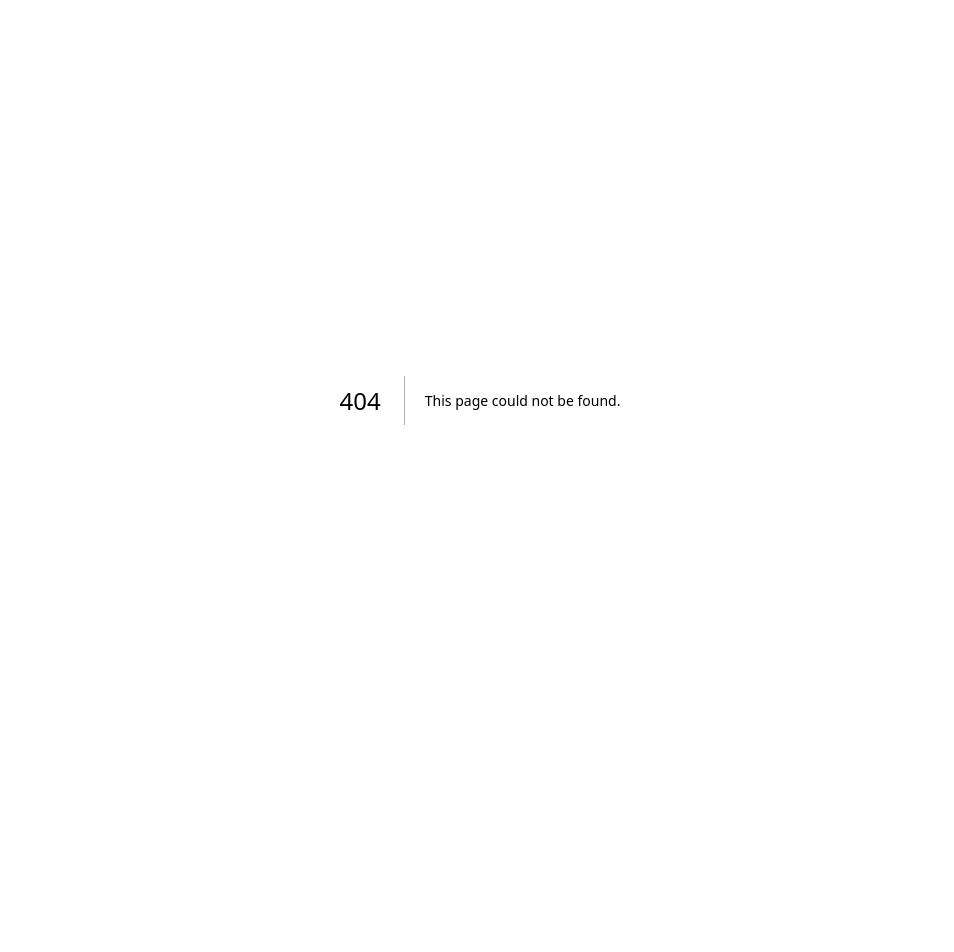
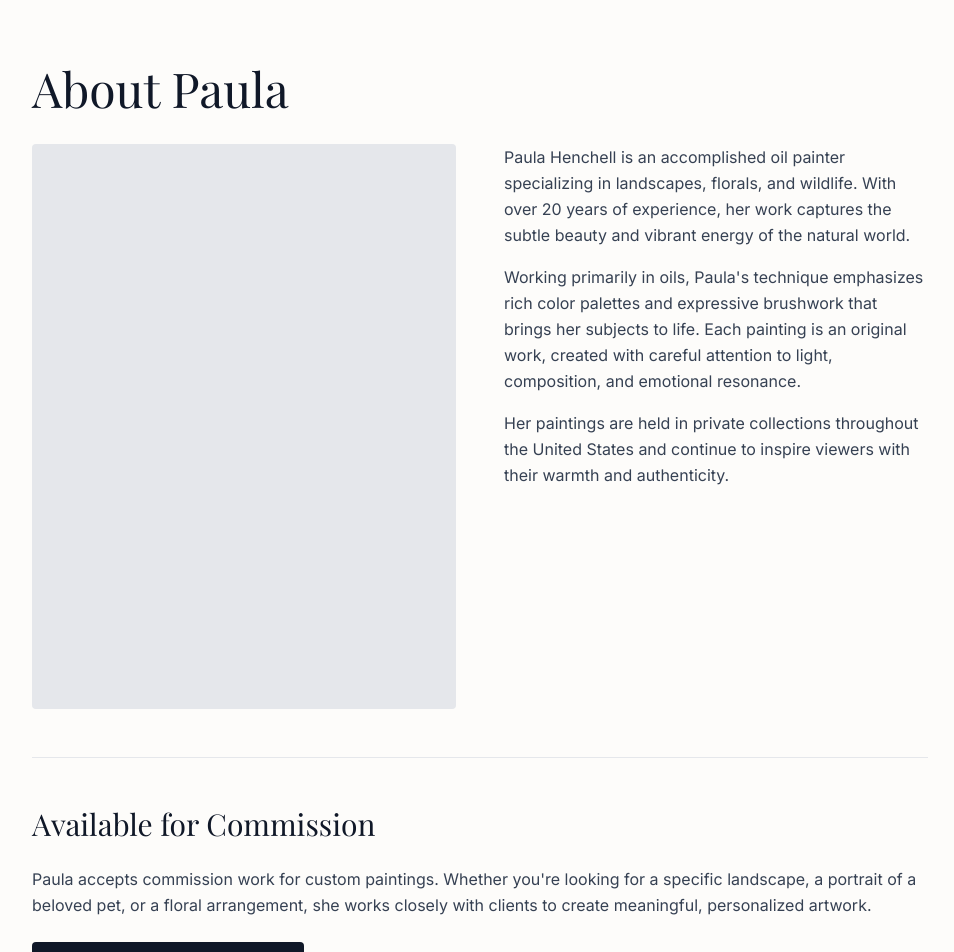
Before and after one commit to ChrisStewart77/paula-henchell-art, a Next.js app: page /about in a window 1280 px wide. Before the commit this address had no page. Shown: the top 952 px of the page, without its empty margins (160-1114 px from the left). Before the commit the page ends 800 px from the top, so only its background shows below. Built offline with nearby package versions, Linux system fonts and the light colour scheme; a web font is replaced by a local one.

Commit message:
Add about page

```diff
--- /dev/null
+++ b/app/about/page.tsx
@@ -0,0 +1,52 @@
+export default function AboutPage() {
+  return (
+    <main className="min-h-screen bg-[#fdfcfa]">
+      <div className="container mx-auto px-6 py-16">
+        <div className="max-w-4xl mx-auto">
+          <h1 className="font-serif text-4xl md:text-5xl font-light text-gray-900 mb-8">
+            About Paula
+          </h1>
+
+          <div className="grid md:grid-cols-2 gap-12 mb-12">
+            <div className="aspect-[3/4] bg-gray-200 rounded"></div>
+
+            <div className="space-y-4 font-sans text-gray-700 leading-relaxed">
+              <p>
+                Paula Henchell is an accomplished oil painter specializing in landscapes,
+                florals, and wildlife. With over 20 years of experience, her work captures
+                the subtle beauty and vibrant energy of the natural world.
+              </p>
+              <p>
+                Working primarily in oils, Paula's technique emphasizes rich color palettes
+                and expressive brushwork that brings her subjects to life. Each painting is
+                an original work, created with careful attention to light, composition, and
+                emotional resonance.
+              </p>
+              <p>
+                Her paintings are held in private collections throughout the United States
+                and continue to inspire viewers with their warmth and authenticity.
+              </p>
+            </div>
+          </div>
+
+          <div className="border-t border-gray-200 pt-12">
+            <h2 className="font-serif text-3xl font-light text-gray-900 mb-6">
+              Available for Commission
+            </h2>
+            <p className="font-sans text-gray-700 leading-relaxed mb-6">
+              Paula accepts commission work for custom paintings. Whether you're looking for
+              a specific landscape, a portrait of a beloved pet, or a floral arrangement,
+              she works closely with clients to create meaningful, personalized artwork.
+            </p>
+            <a
+              href="/contact"
+              className="inline-block px-8 py-3 bg-gray-900 text-white font-sans rounded hover:bg-gray-800 transition-colors"
+            >
+              Inquire About Commissions
+            </a>
+          </div>
+        </div>
+      </div>
+    </main>
+  );
+}
```
